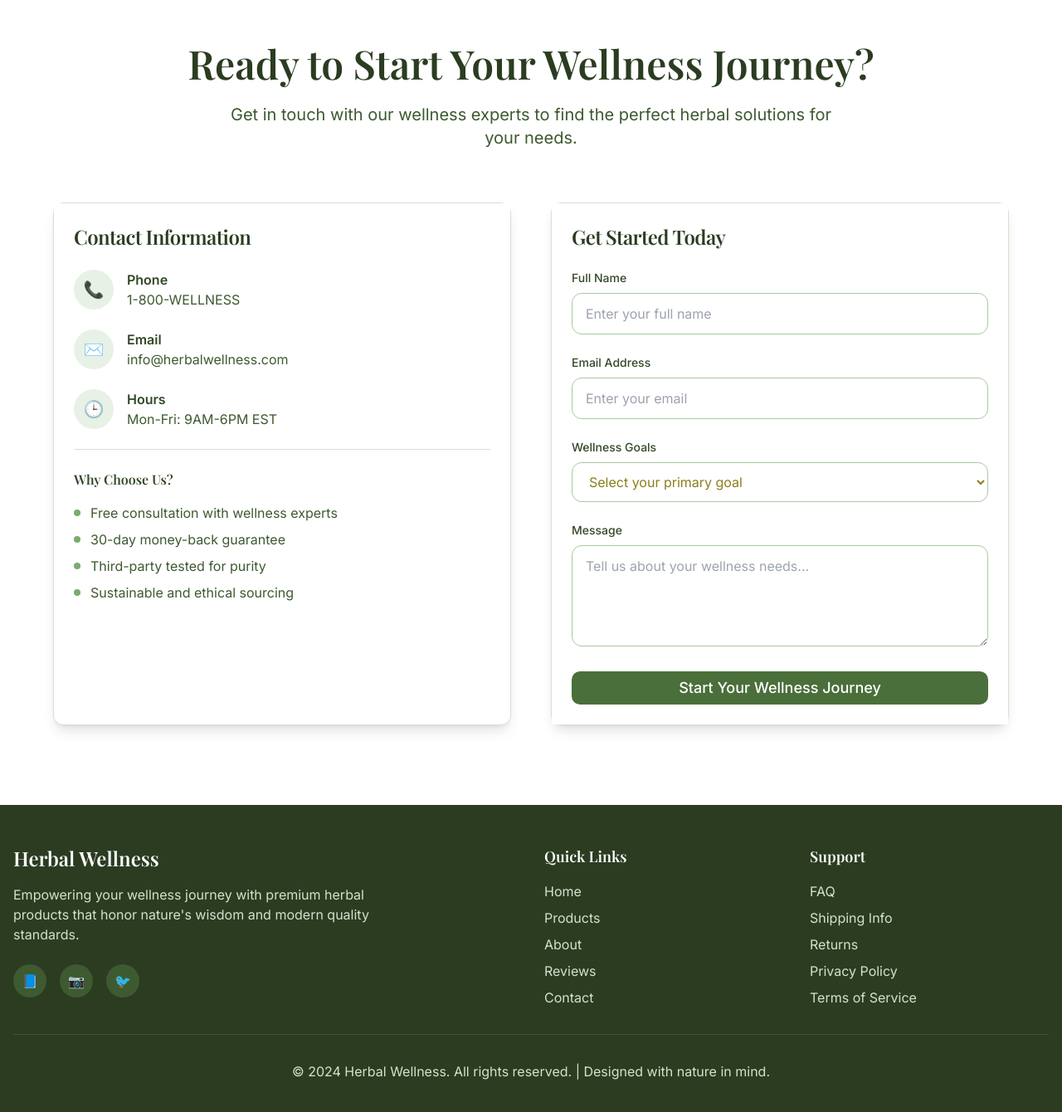
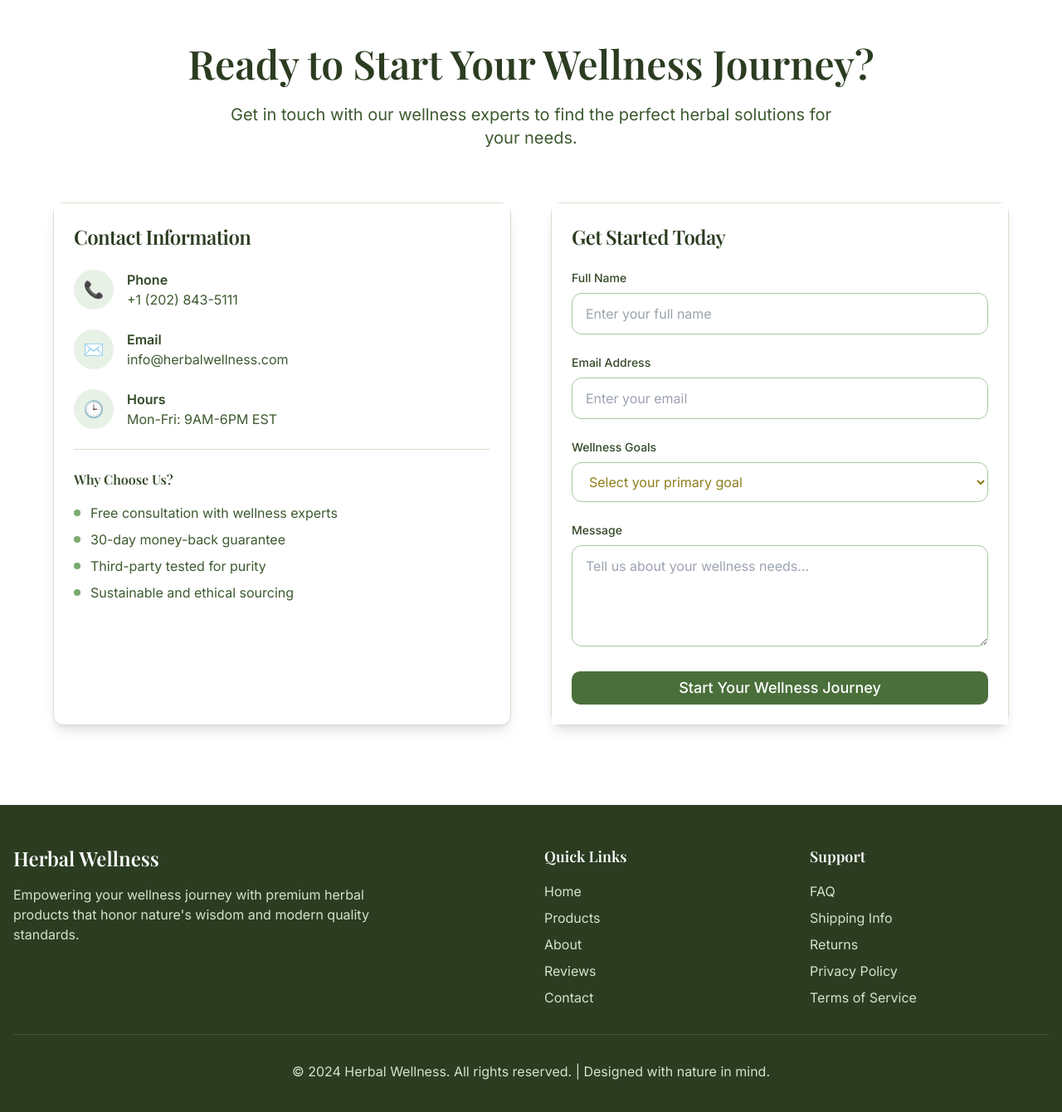
Before and after one commit to crop-up-dev/crop-up-dev, a React (Vite) app: page / in a window 1280 px wide. Shown: the part 3508-4848 px from the top of the page at 83% size. Built offline with nearby package versions, Linux system fonts and the light colour scheme.

Commit message:
Fix: Update phone number and remove icons
Updated the phone number in the contact section and removed the social media icons from the footer.

```diff
--- a/src/components/Contact.tsx
+++ b/src/components/Contact.tsx
@@ -1,4 +1,3 @@
-
 import React from 'react';
 import { Button } from '@/components/ui/button';
 import { Card, CardContent, CardHeader, CardTitle } from '@/components/ui/card';
@@ -30,7 +29,7 @@ const Contact = () => {
                 </div>
                 <div>
                   <div className="font-semibold text-sage-800">Phone</div>
-                  <div className="text-sage-700">1-800-WELLNESS</div>
+                  <div className="text-sage-700">+1 (202) 843-5111</div>
                 </div>
               </div>
 
--- a/src/components/Footer.tsx
+++ b/src/components/Footer.tsx
@@ -1,4 +1,3 @@
-
 import React from 'react';
 
 const Footer = () => {
@@ -14,17 +13,6 @@ const Footer = () => {
               Empowering your wellness journey with premium herbal products that honor
               nature's wisdom and modern quality standards.
             </p>
-            <div className="flex space-x-4">
-              <div className="w-10 h-10 bg-sage-700 rounded-full flex items-center justify-center hover:bg-sage-600 transition-colors cursor-pointer">
-                <span>📘</span>
-              </div>
-              <div className="w-10 h-10 bg-sage-700 rounded-full flex items-center justify-center hover:bg-sage-600 transition-colors cursor-pointer">
-                <span>📷</span>
-              </div>
-              <div className="w-10 h-10 bg-sage-700 rounded-full flex items-center justify-center hover:bg-sage-600 transition-colors cursor-pointer">
-                <span>🐦</span>
-              </div>
-            </div>
           </div>
 
           <div>
```
